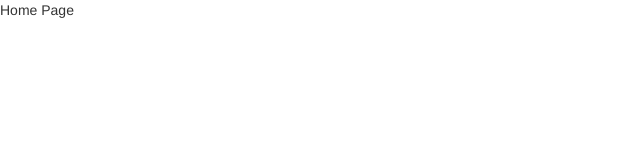
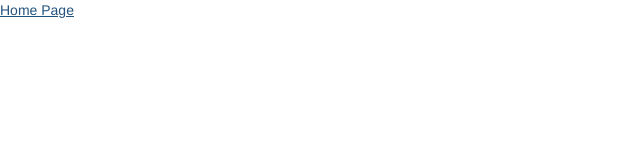
Before and after one commit to frouioui/dashboard-epitech, a React (Create React App) app in the folder app/: page / in a window 1280 px wide. Shown: the top 160 px of the page, without its empty margins (0-640 px from the left). Built offline with nearby package versions, Linux system fonts and the light colour scheme.

Commit message:
[ADD] link

```diff
--- a/app/src/pages/Home.js
+++ b/app/src/pages/Home.js
@@ -1,7 +1,7 @@
 import React from "react";
 
 function Home(props) {
-  return <div>Home Page</div>;
+  return <a href="/login"><div>Home Page</div></a>;
 }
 
 export default Home;
```
